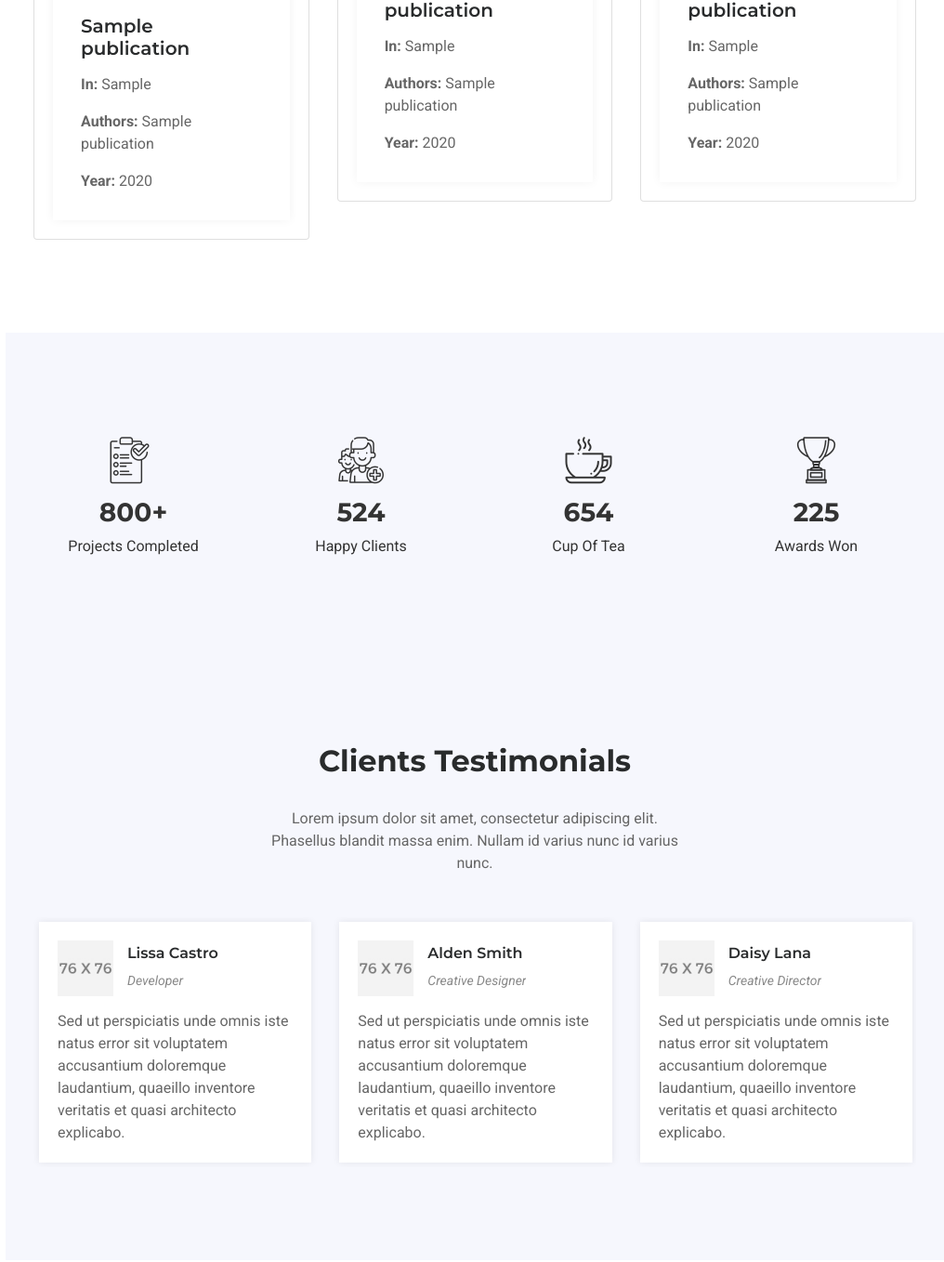
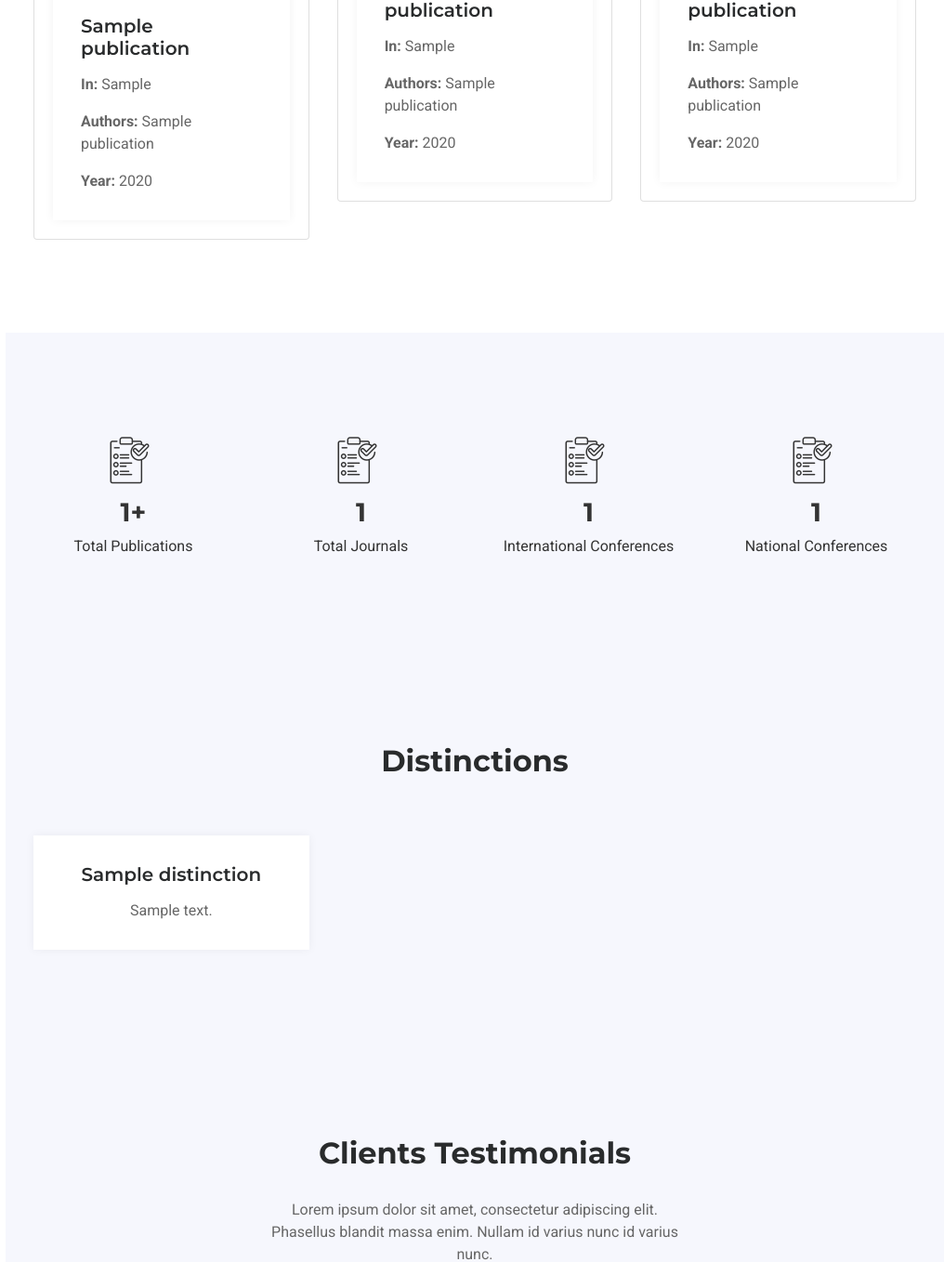
Before and after one commit to FarhanTahmid/Client-Project-Portfolio-Site, a Django app: template portfolio_server/templates/index-2.html in a window 1280 px wide. Shown: the part 2525-3883 px from the top of the page at 93% size, without its empty margins (264-1280 px from the left). Run offline with Django 4.2, Linux system fonts and the light colour scheme; the template is opened without the code that fills it: most values are stand-ins (such as "Sample title", 1, 10 or a date in 2020); some libraries are stand-ins or nearby versions; some web fonts are replaced.

Commit message:
distinctions done

```diff
--- a/portfolio_server/templates/index-2.html
+++ b/portfolio_server/templates/index-2.html
@@ -93,6 +93,9 @@
 
                 <li>
                     <a class="nav-link page-scroll" href="#publications">Publications</a>
+                </li>
+                <li>
+                    <a class="nav-link page-scroll" href="#distinctions">Distinctions</a>
                 </li>
                 <li>
                     <a class="nav-link page-scroll" href="#contact">contact</a>
@@ -409,29 +412,29 @@
             <div class="col-lg-3 col-md-3 col-6">
                 <div class="box_counter counter_dark text-center animation" data-animation="fadeInUp" data-animation-delay="0.02s">
                     <i class="flaticon-briefing"></i>
-                    <h3 class="counter_text"><span class="counter">800</span>+</h3>
-                    <p>Projects Completed</p>
+                    <h3 class="counter_text"><span class="counter">{{total_pub_count}}</span>+</h3>
+                    <p>Total Publications</p>
                 </div>
             </div>
             <div class="col-lg-3 col-md-3 col-6">
                 <div class="box_counter counter_dark text-center animation" data-animation="fadeInUp" data-animation-delay="0.03s">
-                    <i class="flaticon-laugh"></i>
-                    <h3 class="counter_text"><span class="counter">524</span></h3>
-                    <p>Happy Clients</p>
+                    <i class="flaticon-briefing"></i>
+                    <h3 class="counter_text"><span class="counter">{{journal_pub_count}}</span></h3>
+                    <p>Total Journals</p>
                 </div>
             </div>
             <div class="col-lg-3 col-md-3 col-6">
                 <div class="box_counter counter_dark text-center animation" data-animation="fadeInUp" data-animation-delay="0.04s">
-                    <i class="flaticon-coffee-cup"></i>
-                    <h3 class="counter_text"><span class="counter">654</span></h3>
-                    <p>Cup Of Tea</p>
+                    <i class="flaticon-briefing"></i>
+                    <h3 class="counter_text"><span class="counter">{{inter_pub_count}}</span></h3>
+                    <p>International Conferences</p>
                 </div>
             </div>
             <div class="col-lg-3 col-md-3 col-6">
                 <div class="box_counter counter_dark text-center animation" data-animation="fadeInUp" data-animation-delay="0.05s">
-                    <i class="flaticon-trophy"></i>
-                    <h3 class="counter_text"><span class="counter">225</span></h3>
-                    <p>Awards Won</p>
+                    <i class="flaticon-briefing"></i>
+                    <h3 class="counter_text"><span class="counter">{{national_pub_count}}</span></h3>
+                    <p>National Conferences</p>
                 </div>
             </div>
         </div>
@@ -439,7 +442,32 @@
 </section>
 <!-- END SECTION COUNTER -->
 
+<!-- START SECTION Distinctions -->
+<section id="distinctions" class="bg_gray">
+	<div class="container">
+    	<div class="row justify-content-center">
+        	<div class="col-xl-6 col-lg-7 col-md-9 text-center">
+            	<div class="heading_s1 animation text-center" data-animation="fadeInUp" data-animation-delay="0.02s">
+                	<h2>Distinctions</h2>
+                </div>
+            </div>
+        </div>
+        <div class="row animation" data-animation="fadeInUp" data-animation-delay="0.04s">
+        	{% for distinction in distinctions %}
+            <div class="col-lg-4 col-sm-6 text-center">
+                <div class="icon_box icon_box_style_1">
 
+                    <div class="icon_box_content">
+                        <h5>{{distinction.distinction_title}}</h5>
+                        <p>{{distinction.distinction_description}}</p>
+                    </div>
+                </div>
+            </div>
+            {% endfor %}
+        </div>
+    </div>
+</section>
+<!-- END SECTION Skills -->
 
 <!-- START SECTION TESTIMONIAL -->
 <section class="bg_gray">
```
Also changed, not shown: portfolio_server/admin.py (+6 -1 lines), portfolio_server/models.py (+11 -0 lines), portfolio_server/views.py (+10 -3 lines), portfolio_server/migrations/0022_userdistinctions.py (added).
